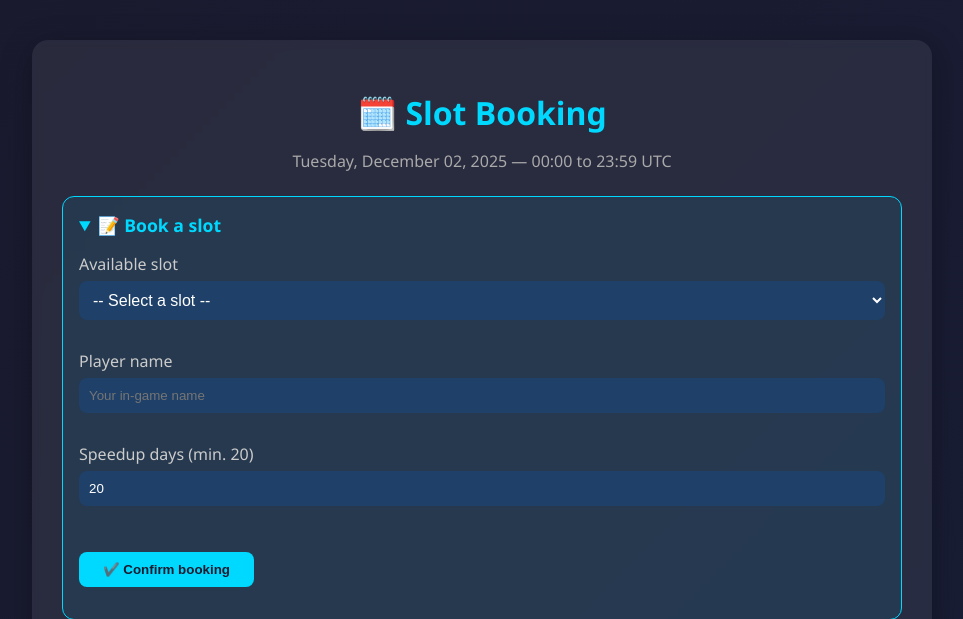
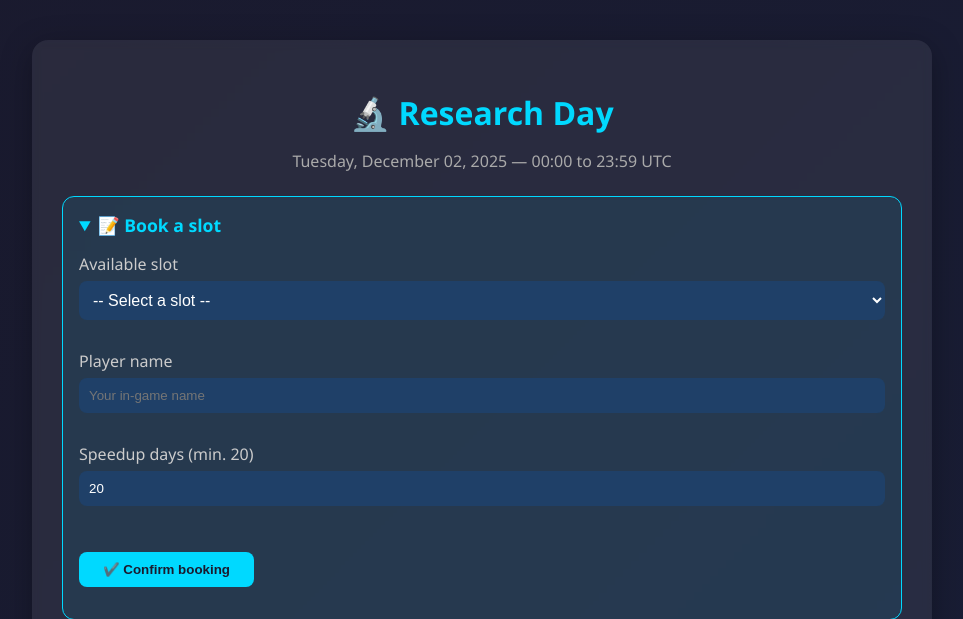
Before and after one commit to KingRandAlThor/kvk-slot-booking, a Flask app: page / in a window 1280 px wide. Shown: the top 619 px of the page, without its empty margins (158-1121 px from the left). Run offline with Flask 3, Linux system fonts and the light colour scheme; data that the repository does not hold is empty.

Commit message:
Add event type display (Construction/Research/Training) based on weekday

```diff
--- a/app.py
+++ b/app.py
@@ -19,6 +19,13 @@ app.secret_key = 'dev-secret'
 SLOT_MIN_SPEEDUP_DAYS = 20
 DEFAULT_EVENT_DATE = '2025-12-02'  # YYYY-MM-DD format
 ADMIN_PASSWORD = 'kvk2025'  # Change this to your desired password
+
+# Event types by weekday (0=Monday, 1=Tuesday, etc.)
+EVENT_TYPES = {
+    0: {'name': 'Construction', 'emoji': '🏗️'},
+    1: {'name': 'Research', 'emoji': '🔬'},
+    3: {'name': 'Troop Training', 'emoji': '⚔️'},
+}
 
 def get_event_date():
     """Get event date from config table, or use default."""
@@ -141,7 +148,10 @@ def index():
 
     free_slots = [s for s in slots_list if not s['reserved']]
     event_display = event_start.strftime('%A, %B %d, %Y')
-    return render_template('index.html', slots=slots_list, free_slots=free_slots, event_date=event_display, min_speedup=SLOT_MIN_SPEEDUP_DAYS)
+    # Get event type based on weekday
+    weekday = event_start.weekday()
+    event_type = EVENT_TYPES.get(weekday, {'name': 'Event', 'emoji': '🗓️'})
+    return render_template('index.html', slots=slots_list, free_slots=free_slots, event_date=event_display, min_speedup=SLOT_MIN_SPEEDUP_DAYS, event_type=event_type)
 
 # Admin route to reset reservations and set new event date
 @app.route('/admin', methods=['GET', 'POST'])
--- a/templates/index.html
+++ b/templates/index.html
@@ -1,9 +1,9 @@
 {% extends 'layout.html' %}
 
-{% block title %}Booking — {{ event_date }}{% endblock %}
+{% block title %}{{ event_type.emoji }} {{ event_type.name }} — {{ event_date }}{% endblock %}
 
 {% block content %}
-  <h1>🗓️ Slot Booking</h1>
+  <h1>{{ event_type.emoji }} {{ event_type.name }} Day</h1>
   <p class="subtitle">{{ event_date }} — 00:00 to 23:59 UTC</p>
 
   {% with messages = get_flashed_messages(with_categories=true) %}
```
